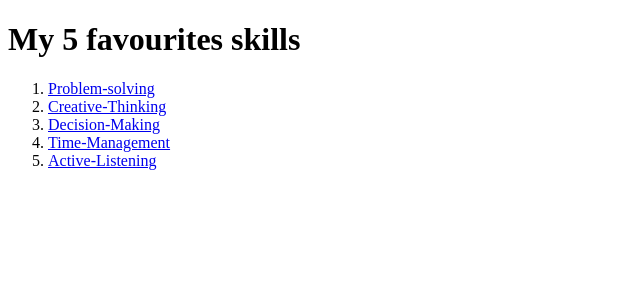
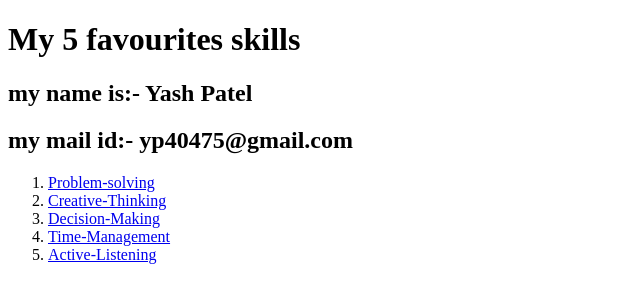
Before and after one commit to yash-44/git-multi-commit-with-multiple-branch, a plain HTML site: page index.html in a window 1280 px wide. Shown: the whole page, without its empty margins (0-640 px from the left). Drawn offline with Linux system fonts and the light colour scheme.

Commit message:
Add name and mail id

```diff
--- a/index.html
+++ b/index.html
@@ -5,6 +5,8 @@
     </head>
     <body>
         <h1>My 5 favourites skills</h1>
+        <h2>my name is:- Yash Patel</h2>
+        <h2>my mail id:- yp40475@gmail.com</h2>
         <ol>
             <li><a href="./problem-solving.html">Problem-solving</a></li>
             <li><a href="./creative-thinking.html">Creative-Thinking</a></li>
```
